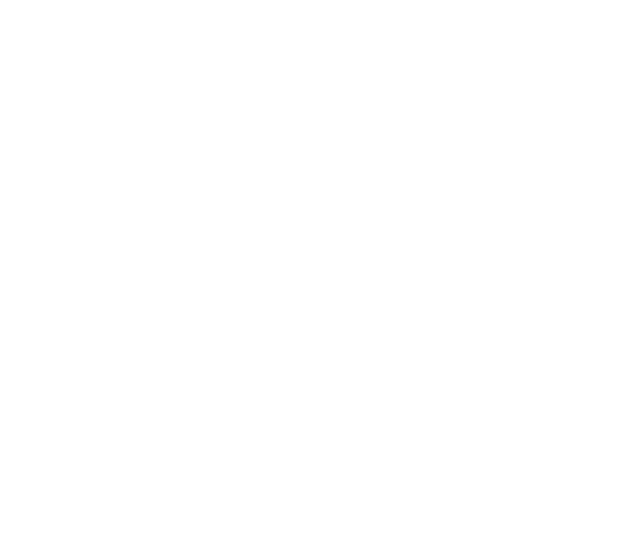
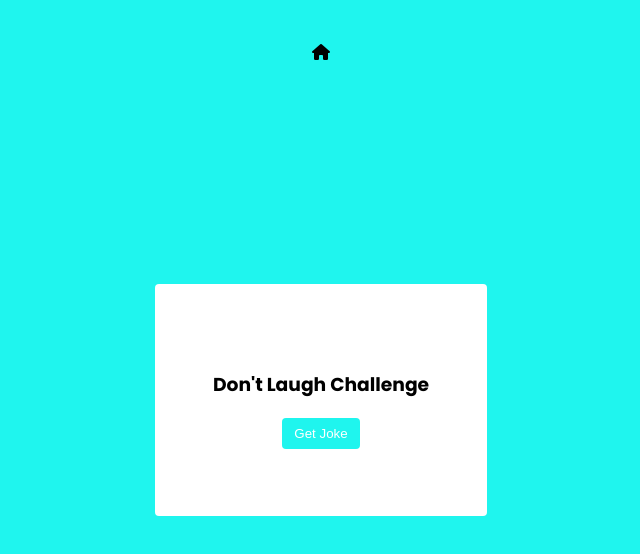
Before and after one commit to julia-joseph/mini-projects, an Angular app: page /dad-jokes in a window 1280 px wide. Before the commit this address led to /. Shown: the top 554 px of the page, without its empty margins (319-959 px from the left). Built offline with nearby package versions, Linux system fonts and the light colour scheme.

Commit message:
Project 10: Dad Jokes

```diff
--- a/src/app/app-routing.module.ts
+++ b/src/app/app-routing.module.ts
@@ -70,6 +70,11 @@ const routes: Routes = [
         (m) => m.SoundBoardModule
       ),
   },
+  {
+    path: 'dad-jokes',
+    loadChildren: () =>
+      import('./dad-jokes/dad-jokes.module').then((m) => m.DadJokesModule),
+  },
 ];
 
 @NgModule({
--- /dev/null
+++ b/src/app/dad-jokes/dad-jokes-routing.module.ts
@@ -0,0 +1,11 @@
+import { NgModule } from '@angular/core';
+import { RouterModule, Routes } from '@angular/router';
+import { DadJokesComponent } from './dad-jokes.component';
+
+const routes: Routes = [{ path: '', component: DadJokesComponent }];
+
+@NgModule({
+  imports: [RouterModule.forChild(routes)],
+  exports: [RouterModule],
+})
+export class DadJokesRoutingModule {}
--- /dev/null
+++ b/src/app/dad-jokes/dad-jokes.component.html
@@ -0,0 +1,13 @@
+<main>
+  <div [routerLink]="['/home']" class="home-link">
+    <i class="fa-solid fa-house"></i><span></span>
+  </div>
+  <div class="container">
+    <h3>Don't Laugh Challenge</h3>
+    <p class="joke" *ngIf="joke">{{ joke }}</p>
+    <p class="joke" *ngIf="loading">
+      <i class="fa fa-pulse fa-spinner"></i>
+    </p>
+    <button (click)="getJoke()">Get Joke</button>
+  </div>
+</main>
--- /dev/null
+++ b/src/app/dad-jokes/dad-jokes.component.scss
@@ -0,0 +1,56 @@
+$primary-color: rgb(31, 245, 238);
+
+main {
+  height: 100vh;
+  display: flex;
+  align-items: center;
+  justify-content: center;
+  background-color: $primary-color;
+
+  .home-link {
+    position: fixed;
+    top: 5%;
+  }
+}
+
+.container {
+  background-color: white;
+  padding: 1rem;
+  text-align: center;
+  padding: 1rem;
+  min-width: 300px;
+  min-height: 200px;
+  border-radius: 0.25rem;
+  display: flex;
+  flex-direction: column;
+  align-items: center;
+  justify-content: center;
+
+  p {
+    max-width: 600px;
+    margin-top: 0rem;
+  }
+
+  button {
+    cursor: pointer;
+    padding: 0.5rem 0.75rem;
+    background-color: $primary-color;
+    border: none;
+    color: white;
+    border-radius: 0.25rem;
+
+    &:hover {
+      opacity: 0.8;
+    }
+
+    &:focus {
+      outline: 0;
+    }
+  }
+}
+
+@media (max-width: 600px) {
+  .container {
+    max-width: 300px;
+  }
+}
--- /dev/null
+++ b/src/app/dad-jokes/dad-jokes.component.ts
@@ -0,0 +1,37 @@
+import { HttpClient } from '@angular/common/http';
+import { Component, OnInit } from '@angular/core';
+
+@Component({
+  selector: 'app-dad-jokes',
+  templateUrl: './dad-jokes.component.html',
+  styleUrls: ['./dad-jokes.component.scss'],
+})
+export class DadJokesComponent implements OnInit {
+  joke: string | undefined = undefined;
+  loading: boolean = false;
+
+  constructor(private http: HttpClient) {}
+
+  ngOnInit(): void {}
+
+  getJoke() {
+    this.joke = undefined;
+    this.loading = true;
+    this.http
+      .get('https://icanhazdadjoke.com/', {
+        headers: {
+          Accept: 'application/json',
+        },
+      })
+      .subscribe(
+        (data: any) => {
+          this.loading = false;
+          this.joke = data?.joke;
+        },
+        (error) => {
+          this.loading = false;
+          this.joke = 'Error! :(';
+        }
+      );
+  }
+}
--- a/src/app/home/home.component.ts
+++ b/src/app/home/home.component.ts
@@ -16,6 +16,7 @@ export class HomeComponent implements OnInit {
     { name: 'Split Landing Page', path: 'split-landing-page' },
     { name: 'Form Wave Animation', path: 'form-wave-animation' },
     { name: 'Sound Board', path: 'sound-board' },
+    { name: 'Dad Jokes', path: 'dad-jokes' },
   ];
 
   constructor() {}
```
Also changed, not shown: src/app/dad-jokes/dad-jokes.module.ts (added, +12 -0 lines), 13 other files (tests, documents, lock files or other folders).
